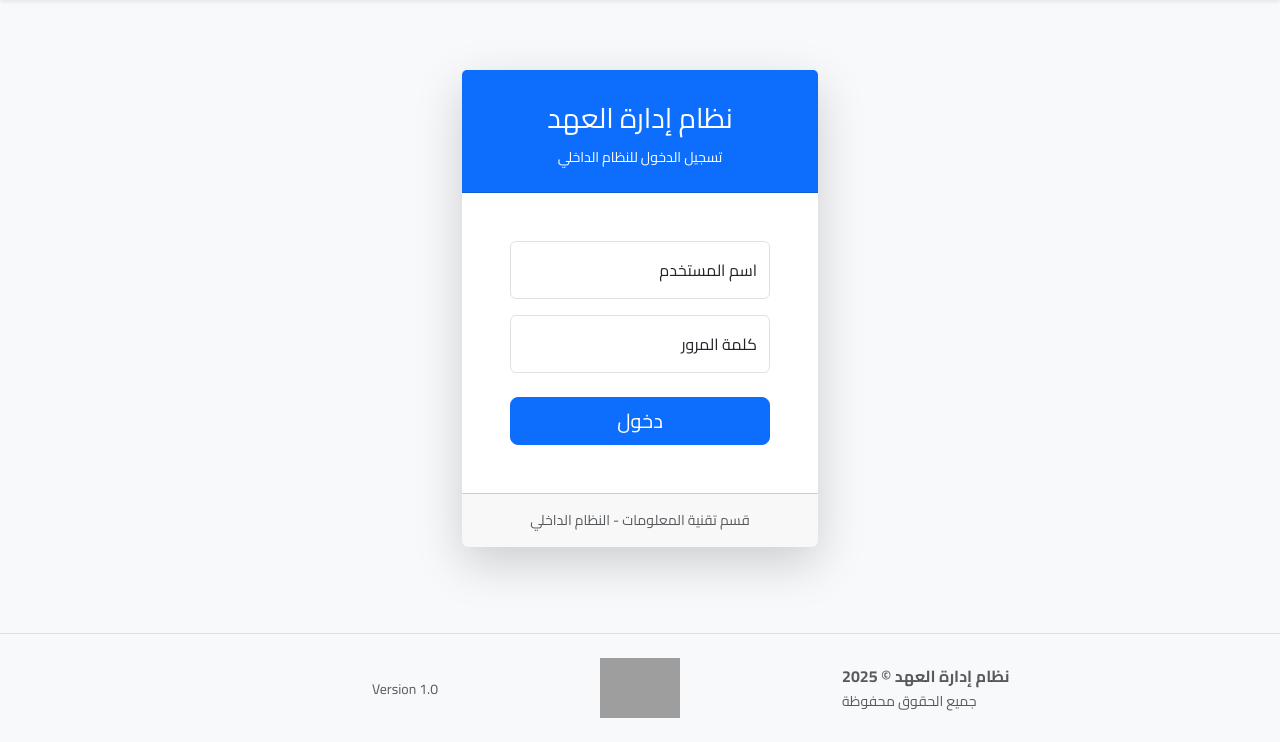
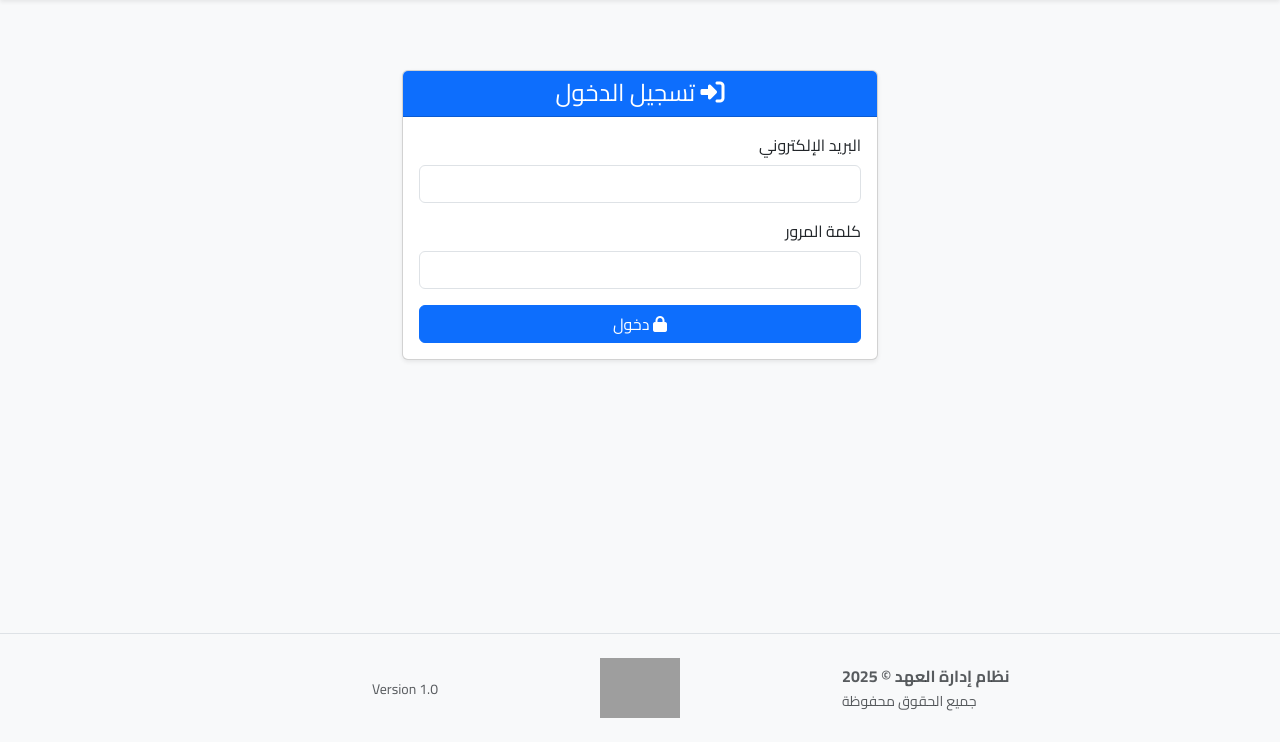
Before and after one commit to Azvibmix1Azvibmix1/it_inventory, a PHP site: page /it_inventory/auth/login in a window 1280 px wide. Shown: the part 58-800 px from the top of the page. Run offline with PHP 8.4, Linux system fonts and the light colour scheme; data that the repository does not hold is empty; grey boxes are pictures that could not be loaded.

Commit message:
Fix navbar & layout issues

```diff
--- a/app/views/auth/login.php
+++ b/app/views/auth/login.php
@@ -1,41 +1,57 @@
 <?php require_once APPROOT . '/views/layouts/header.php'; ?>
 
-<div class="row justify-content-center mt-5">
-    <div class="col-md-6 col-lg-4">
-        <div class="card shadow-lg border-0 rounded-lg">
-            <div class="card-header bg-primary text-white text-center p-4">
-                <h3 class="font-weight-bold my-2">نظام إدارة العهد</h3>
-                <small>تسجيل الدخول للنظام الداخلي</small>
-            </div>
-            <div class="card-body p-5">
+<div class="container mt-5" style="max-width: 500px;">
 
-                <?php flash('register_success'); ?>
+    <div class="card shadow-sm">
+        <div class="card-header bg-primary text-white text-center">
+            <h4 class="mb-0">
+                <i class="fa fa-sign-in-alt"></i> تسجيل الدخول
+            </h4>
+        </div>
 
-                <form action="<?php echo URLROOT; ?>/index.php?page=login" method="post">
+        <div class="card-body">
 
-                    <div class="form-floating mb-3">
-                        <input type="text" name="username" class="form-control <?php echo (!empty($data['username_err'])) ? 'is-invalid' : ''; ?>" id="inputUser" placeholder="اسم المستخدم" value="<?php echo $data['username']; ?>">
-                        <label for="inputUser">اسم المستخدم</label>
-                        <span class="invalid-feedback"><?php echo $data['username_err']; ?></span>
-                    </div>
+            <?php flash('register_success'); ?>
 
-                    <div class="form-floating mb-3">
-                        <input type="password" name="password" class="form-control <?php echo (!empty($data['password_err'])) ? 'is-invalid' : ''; ?>" id="inputPass" placeholder="كلمة المرور">
-                        <label for="inputPass">كلمة المرور</label>
-                        <span class="invalid-feedback"><?php echo $data['password_err']; ?></span>
-                    </div>
+            <form action="<?php echo URLROOT; ?>/index.php?page=login" method="post">
 
-                    <div class="d-grid gap-2 mt-4">
-                        <button type="submit" class="btn btn-primary btn-lg">دخول</button>
-                    </div>
+                <div class="mb-3">
+                    <label class="form-label">البريد الإلكتروني</label>
+                    <input
+                        type="email"
+                        name="email"
+                        class="form-control <?php echo !empty($data['email_err']) ? 'is-invalid' : ''; ?>"
+                        value="<?php echo $data['email']; ?>"
+                        required
+                    >
+                    <span class="invalid-feedback">
+                        <?php echo $data['email_err']; ?>
+                    </span>
+                </div>
 
-                </form>
-            </div>
-            <div class="card-footer text-center py-3">
-                <div class="small text-muted">قسم تقنية المعلومات - النظام الداخلي</div>
-            </div>
+                <div class="mb-3">
+                    <label class="form-label">كلمة المرور</label>
+                    <input
+                        type="password"
+                        name="password"
+                        class="form-control <?php echo !empty($data['password_err']) ? 'is-invalid' : ''; ?>"
+                        required
+                    >
+                    <span class="invalid-feedback">
+                        <?php echo $data['password_err']; ?>
+                    </span>
+                </div>
+
+                <button type="submit" class="btn btn-primary w-100">
+                    <i class="fa fa-lock"></i> دخول
+                </button>
+
+            </form>
+
         </div>
+
     </div>
+
 </div>
 
 <?php require_once APPROOT . '/views/layouts/footer.php'; ?>
--- a/app/views/dashboard/index.php
+++ b/app/views/dashboard/index.php
@@ -1,5 +1,4 @@
 <?php require APPROOT . '/views/includes/header.php'; ?>
-<?php require APPROOT . '/views/includes/navbar.php'; ?>
 
 <div class="container fade-in py-4">
 
--- a/app/views/layouts/header.php
+++ b/app/views/layouts/header.php
@@ -6,6 +6,7 @@
 
     <title><?php echo defined('SITENAME') ? SITENAME : 'نظام إدارة العهد'; ?></title>
 
+    <!-- Bootstrap & Icons -->
     <link rel="stylesheet" href="https://cdn.jsdelivr.net/npm/bootstrap@5.3.0/dist/css/bootstrap.rtl.min.css">
     <link rel="stylesheet" href="https://cdnjs.cloudflare.com/ajax/libs/font-awesome/6.4.0/css/all.min.css">
     <link href="https://fonts.googleapis.com/css2?family=Cairo:wght@400;600;700&display=swap" rel="stylesheet">
@@ -28,7 +29,7 @@
         }
     </style>
 </head>
-<body class="d-flex flex-column min-vh-100">
+<body class="d-flex min-vh-100 flex-column">
 
 <nav class="navbar navbar-expand-lg navbar-dark bg-dark shadow-sm sticky-top">
     <div class="container">
@@ -41,43 +42,52 @@
             <span class="navbar-toggler-icon"></span>
         </button>
 
+        <?php $role = $_SESSION['user_role'] ?? 'user'; ?>
+
         <div class="collapse navbar-collapse" id="mainNav">
+            <!-- الروابط الرئيسية -->
             <ul class="navbar-nav me-auto mb-2 mb-lg-0">
                 <?php if (function_exists('isLoggedIn') && isLoggedIn()): ?>
 
+                    <!-- الرئيسية -->
                     <li class="nav-item">
                         <a class="nav-link" href="<?php echo URLROOT; ?>/index.php?page=dashboard">
                             <i class="fa fa-home"></i> الرئيسية
                         </a>
                     </li>
 
+                    <!-- الأجهزة والعهد -->
                     <li class="nav-item">
                         <a class="nav-link" href="<?php echo URLROOT; ?>/index.php?page=assets/index">
                             <i class="fa fa-desktop"></i> الأجهزة والعهد
                         </a>
                     </li>
 
-                    <?php if (function_exists('can') && can('locations.manage')): ?>
-                        <li class="nav-item">
-                            <a class="nav-link" href="<?php echo URLROOT; ?>/index.php?page=locations/index">
-                                <i class="fa fa-map-marker-alt"></i> المواقع
-                            </a>
-                        </li>
-                    <?php endif; ?>
-
+                    <!-- قطع الغيار -->
                     <li class="nav-item">
                         <a class="nav-link" href="<?php echo URLROOT; ?>/index.php?page=spare_parts/index">
                             <i class="fa fa-toolbox"></i> قطع الغيار
                         </a>
                     </li>
 
+                    <!-- التذاكر -->
                     <li class="nav-item">
                         <a class="nav-link" href="<?php echo URLROOT; ?>/index.php?page=tickets/index">
                             <i class="fa fa-ticket-alt"></i> التذاكر
                         </a>
                     </li>
 
-                    <?php if (function_exists('can') && can('users.manage')): ?>
+                    <!-- المواقع: تظهر لأي دور أعلى من user -->
+                    <?php if ($role !== 'user'): ?>
+                        <li class="nav-item">
+                            <a class="nav-link" href="<?php echo URLROOT; ?>/index.php?page=locations/index">
+                                <i class="fa fa-map-marker-alt"></i> المواقع والمباني
+                            </a>
+                        </li>
+                    <?php endif; ?>
+
+                    <!-- المستخدمين: للـ admin أو superadmin فقط -->
+                    <?php if ($role === 'admin' || $role === 'superadmin'): ?>
                         <li class="nav-item">
                             <a class="nav-link" href="<?php echo URLROOT; ?>/index.php?page=users/index">
                                 <i class="fa fa-users-cog"></i> المستخدمين
@@ -88,6 +98,7 @@
                 <?php endif; ?>
             </ul>
 
+            <!-- يمين النافبار: حساب المستخدم أو تسجيل الدخول -->
             <ul class="navbar-nav ms-auto">
                 <?php if (function_exists('isLoggedIn') && isLoggedIn()): ?>
                     <li class="nav-item dropdown">
```
